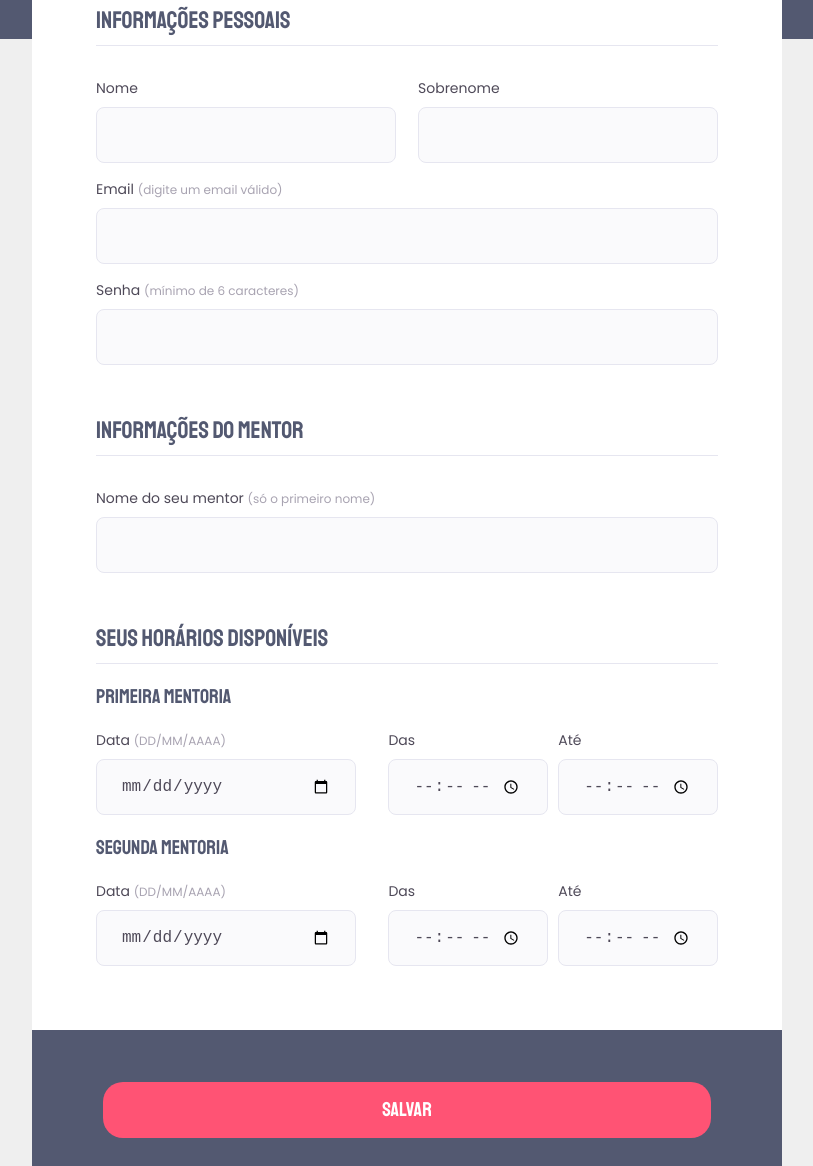
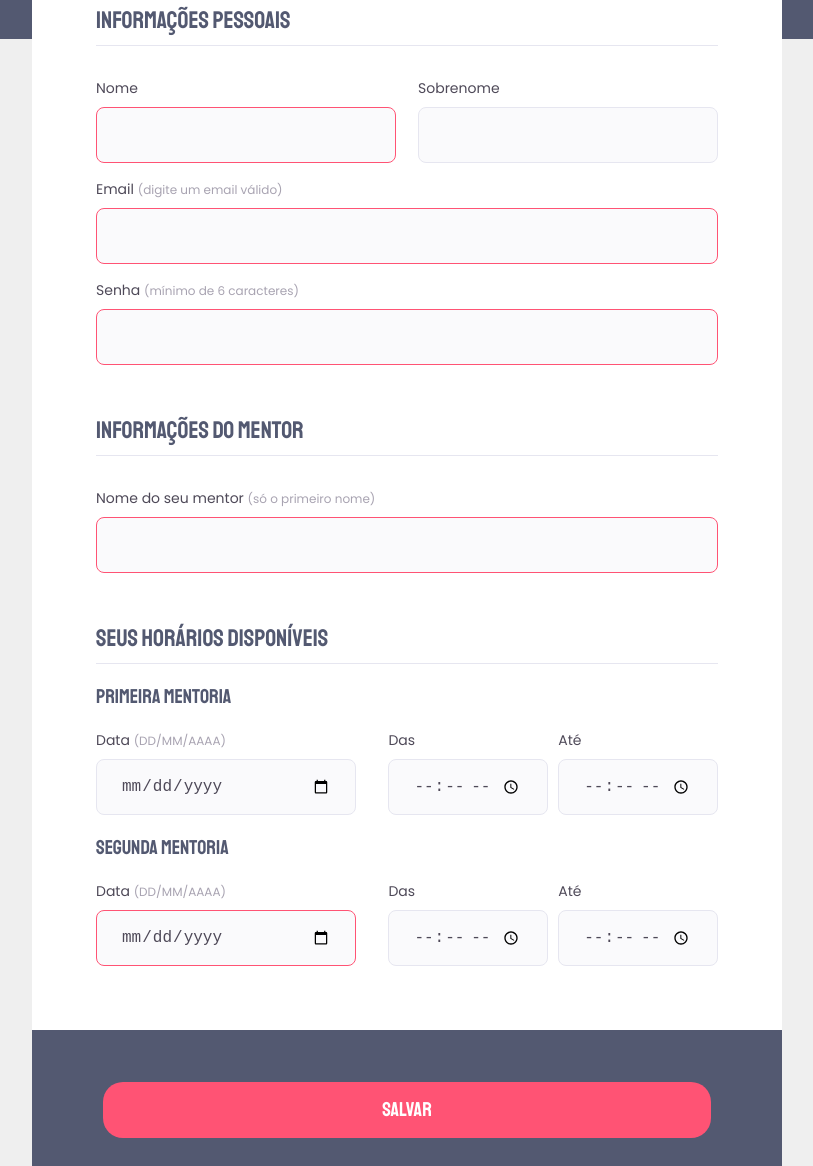
Before and after one commit to MatheusWesley/explorer, a plain HTML site: page stage-03/Desafios/formulario-intermediario/index.html in a window 1280 px wide. Shown: the part 397-1563 px from the top of the page, without its empty margins (233-1046 px from the left). Drawn offline with Linux system fonts and the light colour scheme.

Commit message:
adicionando validações simples no formulario

```diff
--- a/stage-03/Desafios/formulario-intermediario/index.html
+++ b/stage-03/Desafios/formulario-intermediario/index.html
@@ -30,7 +30,7 @@
         <div class="cols-2">
           <div class="input-wrapper">
             <label for="mentee-firstname">Nome</label>
-            <input type="text" id="mentee-firstname">
+            <input type="text" id="mentee-firstname" required>
           </div>
           <div class="input-wrapper">
             <label for="mentee-lastname">Sobrenome</label>
@@ -39,11 +39,11 @@
         </div>
         <div class="input-wrapper">
           <label for="mentee-email">Email <span>(digite um email válido)</span></label>
-          <input type="email" id="mentee-email">
+          <input type="email" id="mentee-email" required>
         </div>
         <div class="input-wrapper">
           <label for="mentee-password">Senha <span>(mínimo de 6 caracteres)</span></label>
-          <input type="password" id="mentee-password">
+          <input type="password" id="mentee-password" required>
         </div>
 
       </fieldset>
@@ -55,7 +55,7 @@
 
         <div class="input-wrapper">
           <label for="mentor-name">Nome do seu mentor <span>(só o primeiro nome)</span></label>
-          <input type="text" id="mentor-name">
+          <input type="text" id="mentor-name" required>
         </div>
       </fieldset>
 
@@ -83,7 +83,7 @@
         <div class="cols-3">
           <div class="input-wrapper">
             <label for="mentoring-date">Data <span>(DD/MM/AAAA)</span></label>
-            <input type="date" id="mentoring-date">
+            <input type="date" id="mentoring-date" required>
           </div>
           <div class="input-wrapper">
             <label for="mentoring-date">Das</label>
--- a/stage-03/Desafios/formulario-intermediario/style.css
+++ b/stage-03/Desafios/formulario-intermediario/style.css
@@ -138,6 +138,10 @@ fieldset legend {
   line-height: 26px;
 }
 
+input:invalid {
+  border: 1px solid #ff5374;
+}
+
 h2 {
   font-size: 20px;
   line-height: 34px;
```
